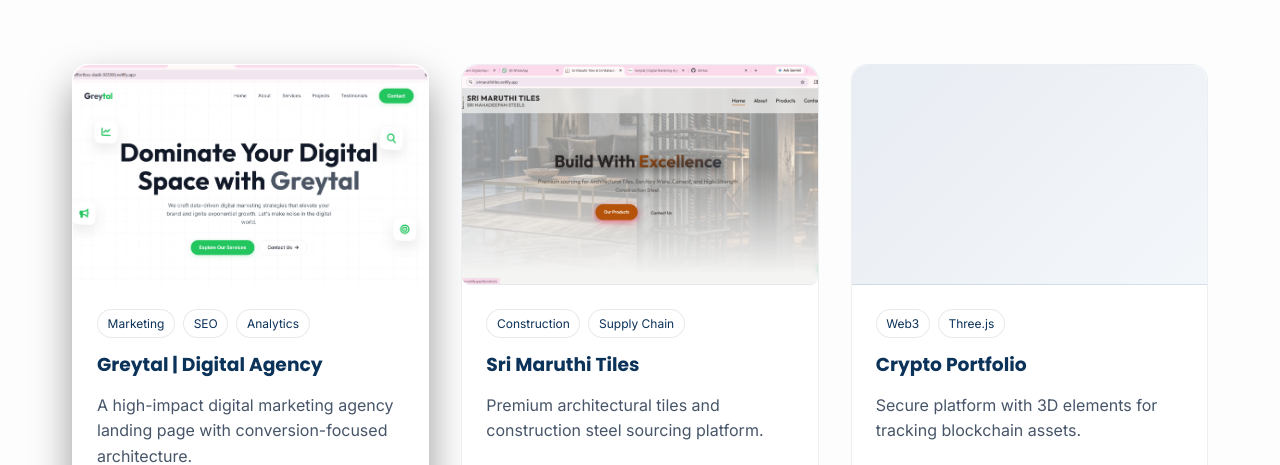
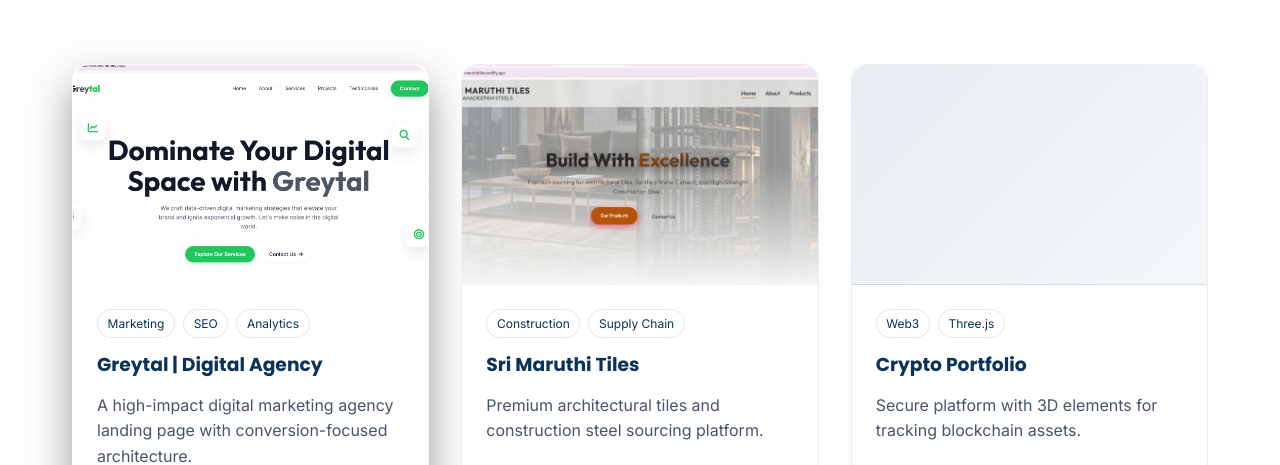
Before and after one commit to opusnix-spec/opusnix-website, a website: page projects.html in a window 1280 px wide. In both pictures the pointer is over the picture 250 px from the left and 463 px from the top of the page. Shown: the part 288-753 px from the top of the page. Drawn offline with Linux system fonts and the light colour scheme; some icons are missing.

Commit message:
style: increase zoom on project images

```diff
--- a/css/style.css
+++ b/css/style.css
@@ -467,10 +467,11 @@
   object-fit: cover;
   border-bottom: 1px solid var(--border-light);
   transition: transform var(--transition-smooth);
+  transform: scale(1.1); /* Added default zoom */
 }
 
 .project-card:hover .project-img {
-  transform: scale(1.08);
+  transform: scale(1.18); /* Increased hover zoom */
 }
 
 .project-info {
```
